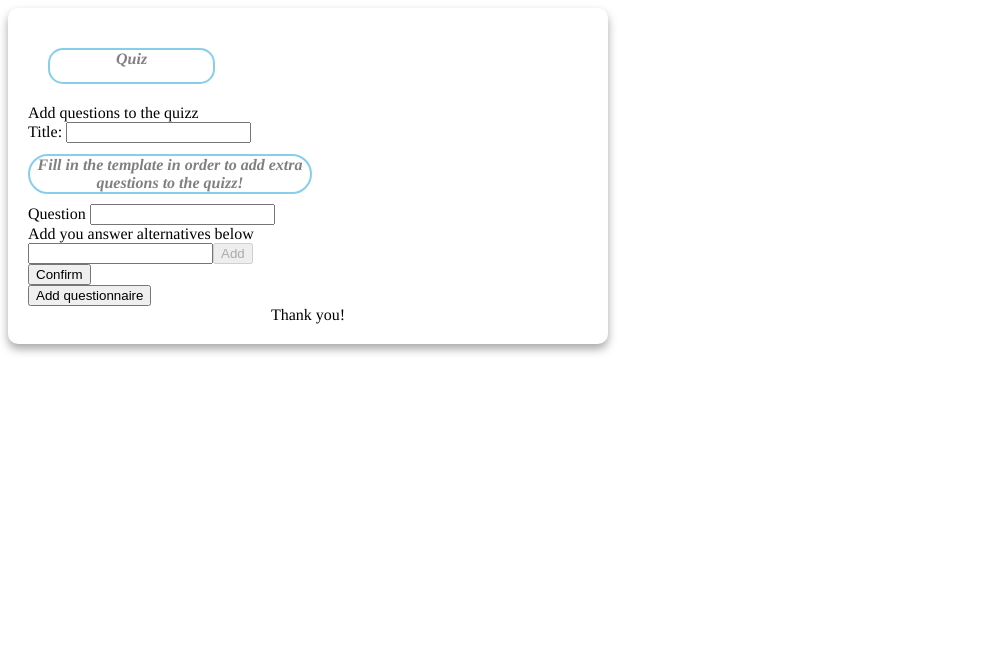
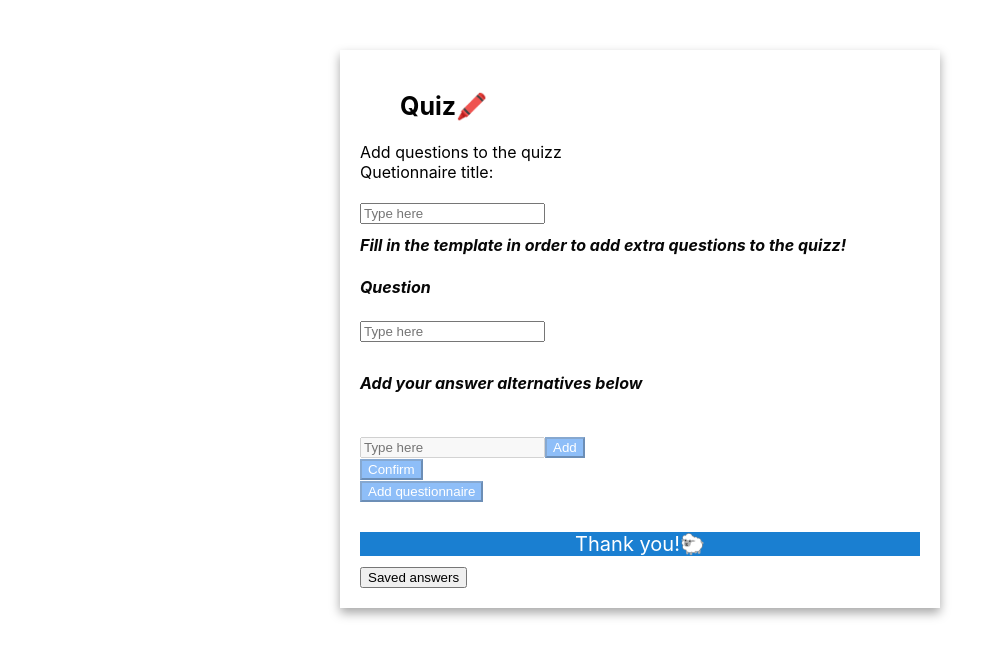
Before and after one commit to sabinakroi/quizz-app, a React (Create React App) app: page /savedAnswers in a window 1280 px wide. Shown: the top 658 px of the page, without its empty margins (0-1006 px from the left). Built offline with nearby package versions, Linux system fonts and the light colour scheme.

Commit message:
Further Improvements

```diff
--- a/package.json
+++ b/package.json
@@ -12,6 +12,7 @@
     "@types/react-dom": "^17.0.0",
     "@types/styled-components": "^5.1.15",
     "@types/uuid": "^8.3.1",
+    "antd": "^4.16.13",
     "react": "^17.0.2",
     "react-dom": "^17.0.2",
     "react-router-dom": "^5.3.0",
--- a/src/App.tsx
+++ b/src/App.tsx
@@ -1,15 +1,21 @@
 import React from "react";
 import { BrowserRouter } from "react-router-dom";
-import QuestionnaireCreator from "./Components/quastionnaire-creator";
-import QuestionnaireSelector from "./Components/questionnaire-selector";
-import RootRoutes from "./Components/root-routes";
-import { Div, Divv, Header } from "./Components/styles";
-import { Questionnaire } from "./Types/types";
+import QuestionnaireCreator from "./components/quastionnaire-creator";
+import QuestionnaireSelector from "./components/questionnaire-selector";
+import RootRoutes from "./components/root-routes";
+import SavedAnswers from "./components/saved-answers";
+import { Div, H1, Header, ThankyouDiv } from "./components/styles";
+import { AnswerContext } from "./contexts/answer-context";
+import { Questionnaire } from "./types/types";
 
 const App = () => {
   const [questionnaires, setQuestionnaires] = React.useState<Questionnaire[]>(
     []
   );
+
+  const [questionnairesAnswers, setQuestionnairesAnswers] = React.useState<
+    { id: string; answers: string[] }[]
+  >([]);
 
   const handleQuestionnaireAdd = (questionnaire: Questionnaire) => {
     setQuestionnaires((prev) => [...prev, questionnaire]);
@@ -18,10 +24,15 @@ const App = () => {
   return (
     <BrowserRouter>
       <Div>
-        <Header>Quiz</Header>
+        <Header>
+          Quiz
+          <span role="img" aria-label="pen">
+            🖍️
+          </span>
+        </Header>
         {questionnaires.length > 0 && (
           <div>
-            <div>Follow the link to required questionnaire: </div>
+            <H1>Follow the link to required questionnaire: </H1>
             <QuestionnaireSelector questionnaires={questionnaires} />
           </div>
         )}
@@ -31,10 +42,24 @@ const App = () => {
             <QuestionnaireCreator
               onConfirmCreateQuestionnaire={handleQuestionnaireAdd}
             />
+            <AnswerContext.Provider value={{ setQuestionnairesAnswers }}>
+              <RootRoutes questionnaires={questionnaires} />
+            </AnswerContext.Provider>
           </div>
         </div>
-        <RootRoutes questionnaires={questionnaires} />
-        <Divv>Thank you!</Divv>
+        <br />
+        <ThankyouDiv>
+          Thank you!
+          <span role="img" aria-label="sheep">
+            🐑
+          </span>
+        </ThankyouDiv>
+        <div>
+          <SavedAnswers
+            questionnairesAnswers={questionnairesAnswers}
+            setQuestionnairesAnswers={setQuestionnairesAnswers}
+          />
+        </div>
       </Div>
     </BrowserRouter>
   );
--- a/src/Components/add-questions.tsx
+++ b/src/Components/add-questions.tsx
@@ -1,6 +1,13 @@
+import { Input, Radio } from "antd";
 import React, { FunctionComponent } from "react";
-import { Answer, Question } from "../Types/types";
-import { H1, Label, StyledDiv } from "./styles";
+import { Answer, Question } from "../types/types";
+import {
+  AddAnswersDiv,
+  AddButton,
+  ConfirmButton,
+  H1,
+  StyledDiv,
+} from "./styles";
 
 interface AddQuestionsProps {
   questionsList: Question[];
@@ -20,10 +27,12 @@ export const AddQuestions: FunctionComponent<AddQuestionsProps> = ({
     if (!isAnyAnswerCorrect) {
       return;
     }
+
     setQuestionsList((previousQuestionsList) => [
       ...previousQuestionsList,
       { questionText: question, answerOptions: answerItems },
     ]);
+
     answerItems.some((ai) => ai.isCorrect === true);
     setAnswersToAdd("");
     setQuestion("");
@@ -82,30 +91,47 @@ export const AddQuestions: FunctionComponent<AddQuestionsProps> = ({
 
       <div>
         <StyledDiv>
-          <label>Question </label>
-          <input onChange={handleQuestionChange} type="text" value={question} />
+          <H1>Question </H1>
+          <Input
+            placeholder="Type here"
+            onChange={handleQuestionChange}
+            type="text"
+            value={question}
+          />
         </StyledDiv>
+        <br />
         <div>
-          <Label>Add you answer alternatives below</Label>
-          <input
+          <AddAnswersDiv>
+            <H1>Add your answer alternatives below</H1>
+          </AddAnswersDiv>
+          <br />
+          <Input
+            placeholder="Type here"
             type="text"
             onChange={handleAnswerChange}
             value={answerToAdd}
             onKeyDown={handleAnswersKeyDown}
+            disabled={!question}
           />
-          <button onClick={handleAnswersToAddClick} disabled={!answerToAdd}>
+          <AddButton onClick={handleAnswersToAddClick} disabled={!answerToAdd}>
             Add
-          </button>
+          </AddButton>
           <div onChange={handleCorrectAnswerChange}>
             {answerItems.map((item) => (
               <div key={item.answerText}>
-                <input type="radio" value={item.answerText} name="answers" />
+
+                <Radio type="radio" value={item.answerText} name="answers"/>
                 {item.answerText}
               </div>
             ))}
           </div>
           <div>
-            <button onClick={handleConfirmClick}>Confirm</button>
+            <ConfirmButton
+              onClick={handleConfirmClick}
+              disabled={answerItems.length < 2 || !isAnyAnswerCorrect}
+            >
+              Confirm
+            </ConfirmButton>
           </div>
         </div>
       </div>
--- a/src/Components/quastionnaire-creator.tsx
+++ b/src/Components/quastionnaire-creator.tsx
@@ -1,7 +1,10 @@
+import { Input } from "antd";
+import { Header } from "antd/lib/layout/layout";
 import React, { ChangeEventHandler, useState } from "react";
 import { v4 } from "uuid";
-import { Question, Questionnaire } from "../Types/types";
+import { Question, Questionnaire } from "../types/types";
 import AddQuestions from "./add-questions";
+import { AddQuestionnaireButton, AddQuestionsDiv as H1 } from "./styles";
 
 export const QuestionnaireCreator: React.FunctionComponent<{
   onConfirmCreateQuestionnaire: (quesionnaire: Questionnaire) => void;
@@ -27,12 +30,22 @@ export const QuestionnaireCreator: React.FunctionComponent<{
   return (
     <div>
       <div />
-      <div>Add questions to the quizz</div>
+      <H1>Add questions to the quizz</H1>
       <div />
-      <label>Title: </label>
-      <input value={title} onChange={handleTitleChange} />
+      <Header>Quetionnaire title: </Header>
+      <br />
+      <Input
+        placeholder="Type here"
+        value={title}
+        onChange={handleTitleChange}
+      />
       <AddQuestions questionsList={questions} setQuestionsList={setQuestions} />
-      <button onClick={handleAddQuestionnaireConfirm}>Add questionnaire</button>
+      <AddQuestionnaireButton
+        onClick={handleAddQuestionnaireConfirm}
+        disabled={questions.length < 2}
+      >
+        Add questionnaire
+      </AddQuestionnaireButton>
     </div>
   );
 };
--- a/src/Components/main-component.tsx
+++ b/src/Components/questionnaire-answering.tsx
@@ -1,12 +1,24 @@
-import React, { useState } from "react";
-import { Scores } from "../Components/scores";
-import { Question } from "../Types/types";
-import { Answers, ButtonWrapper, H1, Wrapper } from "./styles";
+import React, { useEffect, useState } from "react";
+import { useAnswerContext } from "../contexts/answer-context";
+import { Questionnaire } from "../types/types";
+import { Scores } from "./scores";
+import {
+  Answers,
+  ConfirmButton,
+  H1,
+  NextButton,
+  PreviousButton,
+  Wrapper,
+} from "./styles";
 
-export const MainComponent: React.FunctionComponent<{
-  questionList: Question[];
-}> = ({ questionList }) => {
+export const QuestionnaireAnswering: React.FunctionComponent<{
+  questionnaire: Questionnaire;
+}> = ({ questionnaire }) => {
+  const questionList = questionnaire.questions;
+
   const [currentQuestion, setCurrentQuestion] = useState(0);
+
+  const { setQuestionnairesAnswers } = useAnswerContext();
 
   const [currentSelectedAnswer, setCurrentSelectedAnswer] = React.useState<
     string | undefined
@@ -15,6 +27,20 @@ export const MainComponent: React.FunctionComponent<{
   const [savedAnswers, setSavedAnswers] = useState<string[]>([]);
 
   const quizzIsCompleted = savedAnswers.length === questionList.length;
+
+  useEffect(() => {
+    if (savedAnswers.length === questionList.length) {
+      setQuestionnairesAnswers((prev) => [
+        ...prev,
+        { id: questionnaire.id, answers: savedAnswers },
+      ]);
+    }
+  }, [
+    questionList.length,
+    questionnaire.id,
+    savedAnswers,
+    setQuestionnairesAnswers,
+  ]);
 
   const handleConfirmClick = () => {
     if (currentSelectedAnswer) {
@@ -49,10 +75,12 @@ export const MainComponent: React.FunctionComponent<{
       <Wrapper>
         <div>
           <H1>
-            Question {currentQuestion + 1} - {questionList.length} <br />
+            Question {currentQuestion + 1} out of {questionList.length}
+          </H1>
+          <div>
             After reading the questions carefully please confirm your answers
             and then click next.
-          </H1>
+          </div>
 
           <div>{questionList[currentQuestion].questionText}</div>
         </div>
@@ -73,14 +101,14 @@ export const MainComponent: React.FunctionComponent<{
               {answerOption.answerText}
             </React.Fragment>
           ))}
-          <ButtonWrapper>
-            <button
+          <div>
+            <PreviousButton
               onClick={handlePreviousClick}
               disabled={questionList[currentQuestion] === questionList[0]}
             >
               Previous
-            </button>
-            <button
+            </PreviousButton>
+            <NextButton
               onClick={handleNextClick}
               disabled={
                 currentQuestion > questionList.length - 1 ||
@@ -88,14 +116,14 @@ export const MainComponent: React.FunctionComponent<{
               }
             >
               Next
-            </button>
-            <button
+            </NextButton>
+            <ConfirmButton
               onClick={handleConfirmClick}
               disabled={!currentSelectedAnswer || isQuestionAnswered}
             >
               Confirm
-            </button>
-          </ButtonWrapper>
+            </ConfirmButton>
+          </div>
         </div>
       </Wrapper>
     </>
--- a/src/Components/questionnaire-selector.tsx
+++ b/src/Components/questionnaire-selector.tsx
@@ -1,6 +1,6 @@
 import React, { FunctionComponent } from "react";
 import { Link } from "react-router-dom";
-import { Questionnaire } from "../Types/types";
+import { Questionnaire } from "../types/types";
 import { Ul } from "./styles";
 
 interface NavigationProps {
--- a/src/Components/root-routes.tsx
+++ b/src/Components/root-routes.tsx
@@ -1,7 +1,7 @@
 import { FunctionComponent } from "react";
 import { Route, Switch } from "react-router-dom";
-import { Questionnaire } from "../Types/types";
-import { MainComponent } from "./main-component";
+import { Questionnaire } from "../types/types";
+import { QuestionnaireAnswering } from "./questionnaire-answering";
 
 const QuestionnaireComponent: FunctionComponent<{
   questionnaires: Questionnaire[];
@@ -10,7 +10,7 @@ const QuestionnaireComponent: FunctionComponent<{
   const selectedQuestionnaire = questionnaires.find((q) => q.id === id)!;
   return (
     <div>
-      <MainComponent questionList={selectedQuestionnaire.questions} />
+      <QuestionnaireAnswering questionnaire={selectedQuestionnaire} />
     </div>
   );
 };
--- /dev/null
+++ b/src/Components/saved-answers.tsx
@@ -0,0 +1,41 @@
+import { Button } from "antd";
+import React, { FunctionComponent } from "react";
+import { Link, Route, Switch } from "react-router-dom";
+import { QuestionnaireAnswering } from "./questionnaire-answering";
+
+interface SavedAnswersProps {
+  questionnairesAnswers: {
+    id: string;
+    answers: string[];
+  }[];
+  setQuestionnairesAnswers: React.Dispatch<
+    React.SetStateAction<
+      {
+        id: string;
+        answers: string[];
+      }[]
+    >
+  >;
+}
+
+const SavedAnswers: FunctionComponent<SavedAnswersProps> = ({
+  questionnairesAnswers,
+  setQuestionnairesAnswers,
+}) => {
+  return (
+    <div>
+      <div>
+        <Link to="/savedAnswers">
+          <Button type="link"> Saved answers</Button>
+        </Link>
+      </div>
+      <Switch>
+        <Route path="/savedAnswers" component={QuestionnaireAnswering}>
+          {" "}
+        </Route>
+      </Switch>
+    </div>
+  );
+};
+
+export default SavedAnswers;
--- a/src/Components/scores.tsx
+++ b/src/Components/scores.tsx
@@ -1,5 +1,6 @@
 import React from "react";
-import { Question } from "../Types/types";
+import { Question } from "../types/types";
+import { Header } from "./styles";
 
 const findIfCorrect = (answer: string, question: Question) => {
   const selectedAnswerOption = question.answerOptions.find(
@@ -28,7 +29,7 @@ export const Scores: React.FC<{
 
   return (
     <body>
-      <h1>Your answers are as below:</h1>
+      <Header>Your answers are:</Header>
       <div>
         <br />
         {answersAndCorrectness.map((ac) => (
--- a/src/Components/styles.tsx
+++ b/src/Components/styles.tsx
@@ -1,89 +1,59 @@
 import styled from "styled-components";
 
+export const Header = styled.h1`
+  background-color: white;
+  color: #0c0c0c;
+  text-align: center;
+  height: 2rem;
+  display: flex;
+  align-items: center;
+  padding: 0px 20px;
+  margin: 20px;
+  font-size: 25px;
+  color: #020202;
+  font-variant: normal;
+`;
+
 export const Div = styled.div`
-  background-size: cover;
   margin: 0px;
   padding: 0px 20px;
   display: flex;
   box-sizing: border-box;
   display: block;
+  position: relative;
   margin: 8px;
   max-width: 600px;
   background: white;
-  border-radius: 10px;
-  border: gray;
+  border: #030303;
   padding: 20px;
   box-shadow: rgb(0 0 0 / 35%) 0px 5px 10px;
   background-attachment: scroll;
-  font-family: Times, Times New Roman, serif;
+  margin: 50px auto;
 `;
 
 export const H1 = styled.h1`
   font-size: 1rem;
   background-color: white;
-  width: 50%;
+  width: 100%;
   height: 2rem;
   display: flex;
-  align-items: center;
-  border: 2px solid skyblue;
-  border-radius: 25px;
-  display: table;
-  font-family: Times, Times New Roman, serif;
   font-size: 16px;
-  color: gray;
+  color: #070707;
   font-variant: normal;
   font-style: oblique;
-  text-align: center;
+  position: relative;
 `;
+
 export const Wrapper = styled.div`
   max-width: 1100px;
-  background: white;
-  border-radius: 10px;
-  border: 2px gray;
+  background: #ffffff;
+  border: 2px skyblue;
   padding: 20px;
-  box-shadow: 0px 5px 10px rgba(0, 0, 0, 0.25);
-  text-align: center;
-`;
-
-export const ButtonWrapper = styled.div`
-  font-size: 1rem;
-  width: 100%;
-  text-align: center;
-  height: 40px;
-  margin: 5px 0;
-  border: 3px solid #fff;
-  border-radius: 10px;
-`;
-
-export const Header = styled.h1`
-  background-color: white;
-  color: gray;
-  text-align: center;
-  width: 22%;
-  height: 2rem;
-  display: flex;
-  align-items: center;
-  border: 2px solid skyblue;
-  border-radius: 15px;
-  display: table;
-  padding: 0px 20px;
-  margin: 20px;
-  font-family: Times, Times New Roman, serif;
-  font-size: 16px;
-  color: gray;
-  font-variant: normal;
-  font-style: oblique;
+  box-shadow: 0px 5px 10px rgba(20, 161, 255, 0.25);
   text-align: center;
 `;
 
 export const Answers = styled.div`
-  width: 100%;
-  display: flex;
-  flex-direction: column;
-  justify-content: space-between;
-`;
-
-export const Label = styled.label`
   width: 100%;
   display: flex;
   flex-direction: column;
@@ -95,13 +65,84 @@ export const StyledDiv = styled.div`
   justify-content: space-between;
 `;
 
-export const Divv = styled.div`
+export const ThankyouDiv = styled.div`
+  font-size: 20px;
+  color: #000000;
+  font-variant: normal;
   text-align: center;
+  margin: 10px auto;
+  opacity: 5;
+  background-color: #1a7fd1;
+  color: #ffffff;
+  transition-duration: 0.4s;
 `;
 
 export const Ul = styled.ul`
   width: 100%;
   list-style: none;
-  display: grid;
-  grid-template-columns: repeat(auto-fill, minmax(5em, 1fr));
 `;
+
+export const AddQuestionsDiv = styled.div`
+  width: 100%;
+  list-style: none;
+`;
+
+export const AddAnswersDiv = styled.div`
+  width: 100%;
+  list-style: none;
+`;
+
+export const AddButton = styled.button`
+  opacity: 5;
+  background-color: #1a7fd1;
+  color: #ffffff;
+  transition-duration: 0.4s;
+
+  :disabled {
+    background-color: #8ebef8;
+  }
+`;
+
+export const ConfirmButton = styled.button`
+  opacity: 5;
+  background-color: #1a7fd1;
+  color: #ffffff;
+  transition-duration: 0.4s;
+
+  :disabled {
+    background-color: #8ebef8;
+  }
+`;
+
+export const NextButton = styled.button`
+  opacity: 5;
+  background-color: #1a7fd1;
+  color: #ffffff;
+  transition-duration: 0.4s;
+
+  :disabled {
+    background-color: #8ebef8;
+  }
+`;
+
+export const PreviousButton = styled.button`
+  opacity: 5;
+  background-color: #1a7fd1;
+  color: #ffffff;
+  transition-duration: 0.4s;
+
+  :disabled {
+    background-color: #8ebef8;
+  }
+`;
+
+export const AddQuestionnaireButton = styled.button`
+  opacity: 5;
+  background-color: #1a7fd1;
+  color: #ffffff;
+  transition-duration: 0.4s;
+
+  :disabled {
+    background-color: #8ebef8;
+  }
+`;
--- /dev/null
+++ b/src/contexts/answer-context.ts
@@ -0,0 +1,25 @@
+import React, { useContext } from "react";
+
+export const AnswerContext = React.createContext<
+  | {
+      setQuestionnairesAnswers: React.Dispatch<
+        React.SetStateAction<
+          {
+            id: string;
+            answers: string[];
+          }[]
+        >
+      >;
+    }
+  | undefined
+>(undefined);
+
+export const useAnswerContext = () => {
+  const context = useContext(AnswerContext);
+  if (!context) {
+    throw new Error(
+      "You cannot access AnswerContext outside of AnswerContext.Provider"
+    );
+  }
+  return context;
+};
```
Also changed, not shown: 1 other file (tests, documents, lock files or other folders).
